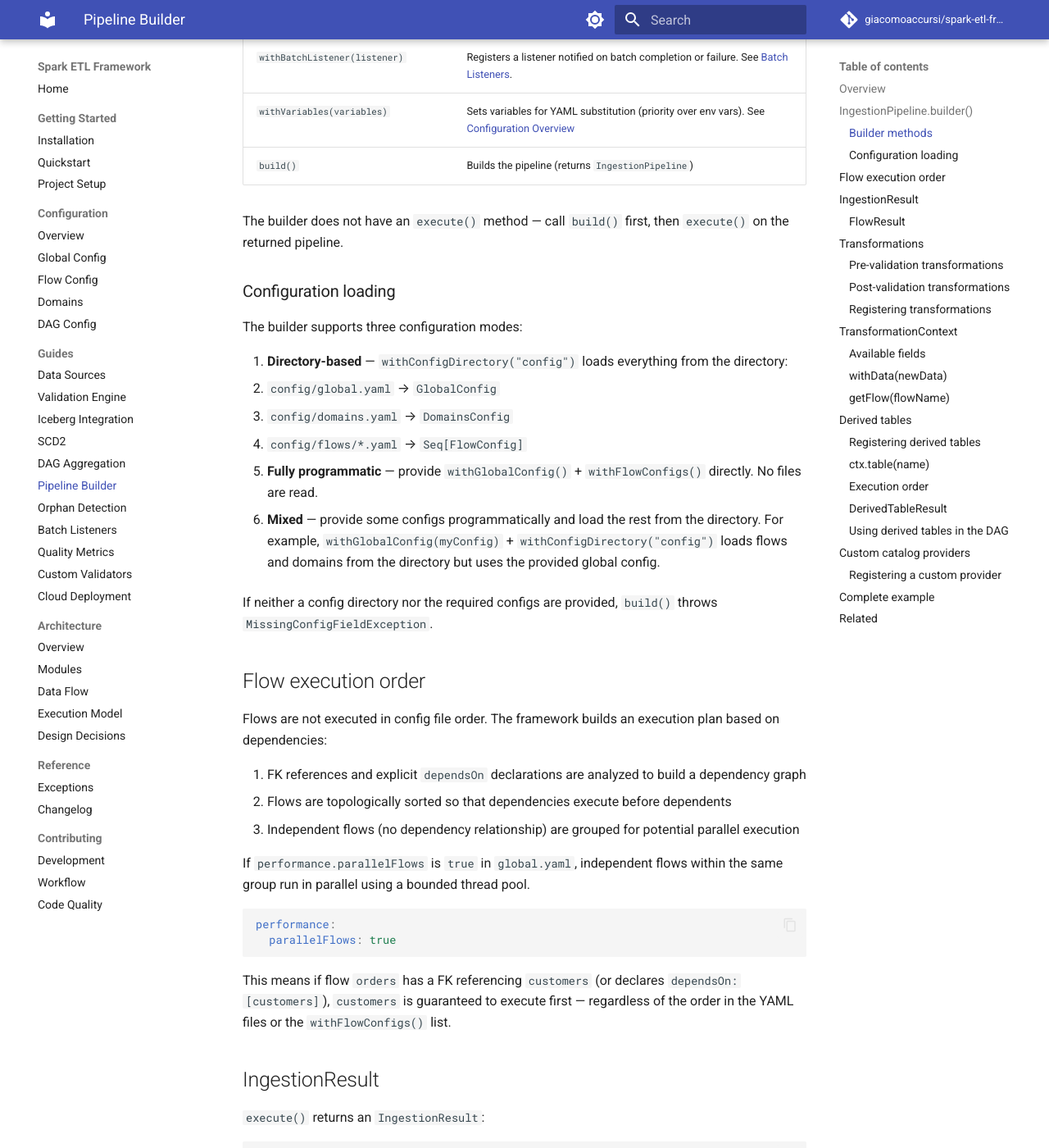
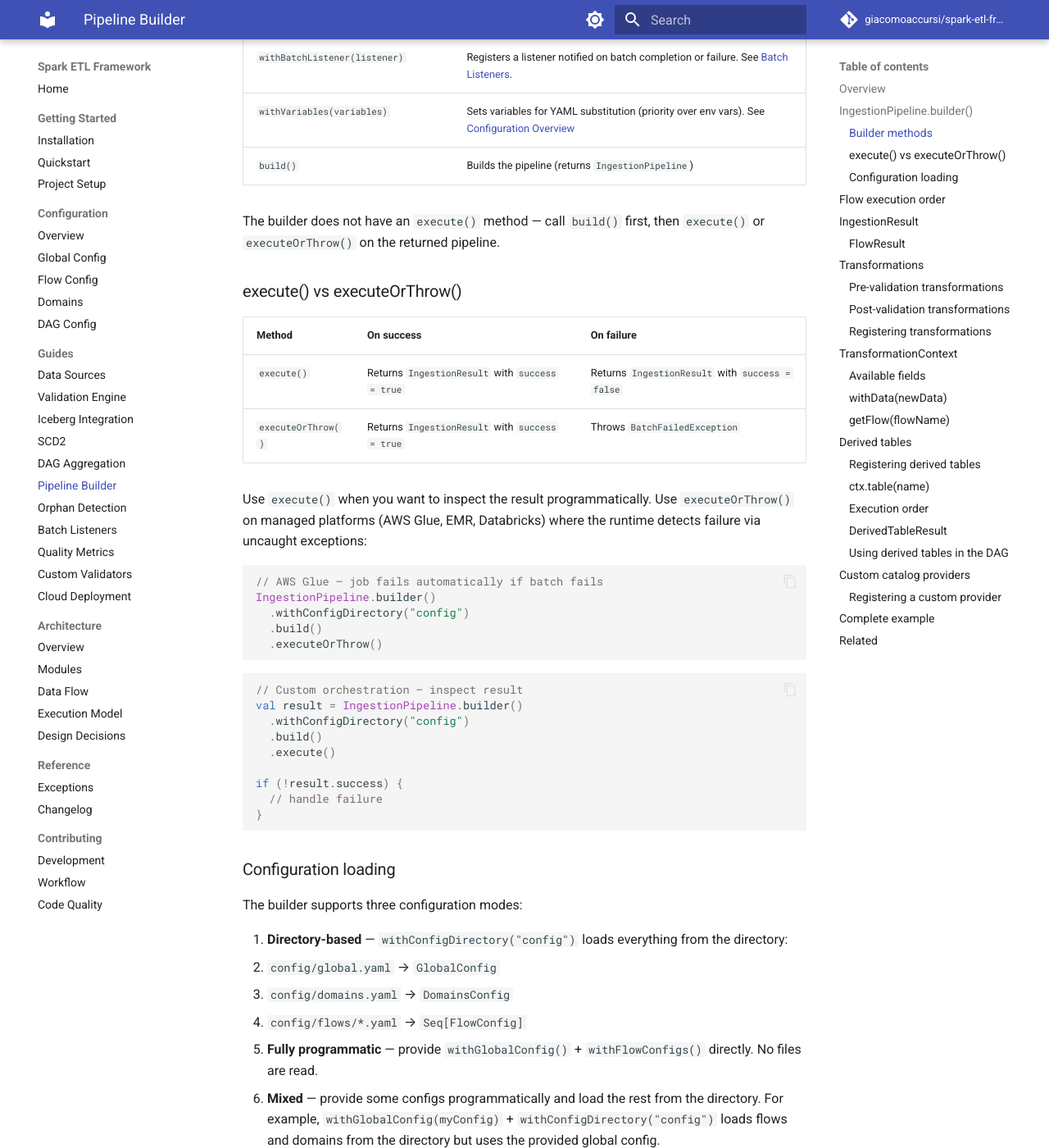
Before and after one commit to giacomoaccursi/Floe, an MkDocs documentation site: the page built from site-docs/guides/pipeline-builder.md, in a window 1280 px wide and 1400 px high, scrolled down 1586 px. Shown: the whole window at 82% size. Built offline with MkDocs 1.6.1 and Material for MkDocs 9.7.7, drawn with Linux system fonts in a browser that asks for light colours; comment, search, counter and statistics services are not loaded.

Commit message:
feat(pipeline): add executeOrThrow for managed platform integration

````diff
--- a/site-docs/guides/pipeline-builder.md
+++ b/site-docs/guides/pipeline-builder.md
@@ -46,7 +46,36 @@ val result = pipeline.execute()
 | `withVariables(variables)` | Sets variables for YAML substitution (priority over env vars). See [Configuration Overview](../configuration/overview.md#variable-substitution) |
 | `build()` | Builds the pipeline (returns `IngestionPipeline`) |
 
-The builder does not have an `execute()` method — call `build()` first, then `execute()` on the returned pipeline.
+The builder does not have an `execute()` method — call `build()` first, then `execute()` or `executeOrThrow()` on the returned pipeline.
+
+### execute() vs executeOrThrow()
+
+| Method | On success | On failure |
+|--------|-----------|-----------|
+| `execute()` | Returns `IngestionResult` with `success = true` | Returns `IngestionResult` with `success = false` |
+| `executeOrThrow()` | Returns `IngestionResult` with `success = true` | Throws `BatchFailedException` |
+
+Use `execute()` when you want to inspect the result programmatically. Use `executeOrThrow()` on managed platforms (AWS Glue, EMR, Databricks) where the runtime detects failure via uncaught exceptions:
+
+```scala
+// AWS Glue — job fails automatically if batch fails
+IngestionPipeline.builder()
+  .withConfigDirectory("config")
+  .build()
+  .executeOrThrow()
+```
+
+```scala
+// Custom orchestration — inspect result
+val result = IngestionPipeline.builder()
+  .withConfigDirectory("config")
+  .build()
+  .execute()
+
+if (!result.success) {
+  // handle failure
+}
+```
 
 ### Configuration loading
 
````
Also changed, not shown: site-docs/guides/cloud-deployment.md (+1 -1 lines), 3 other files.
